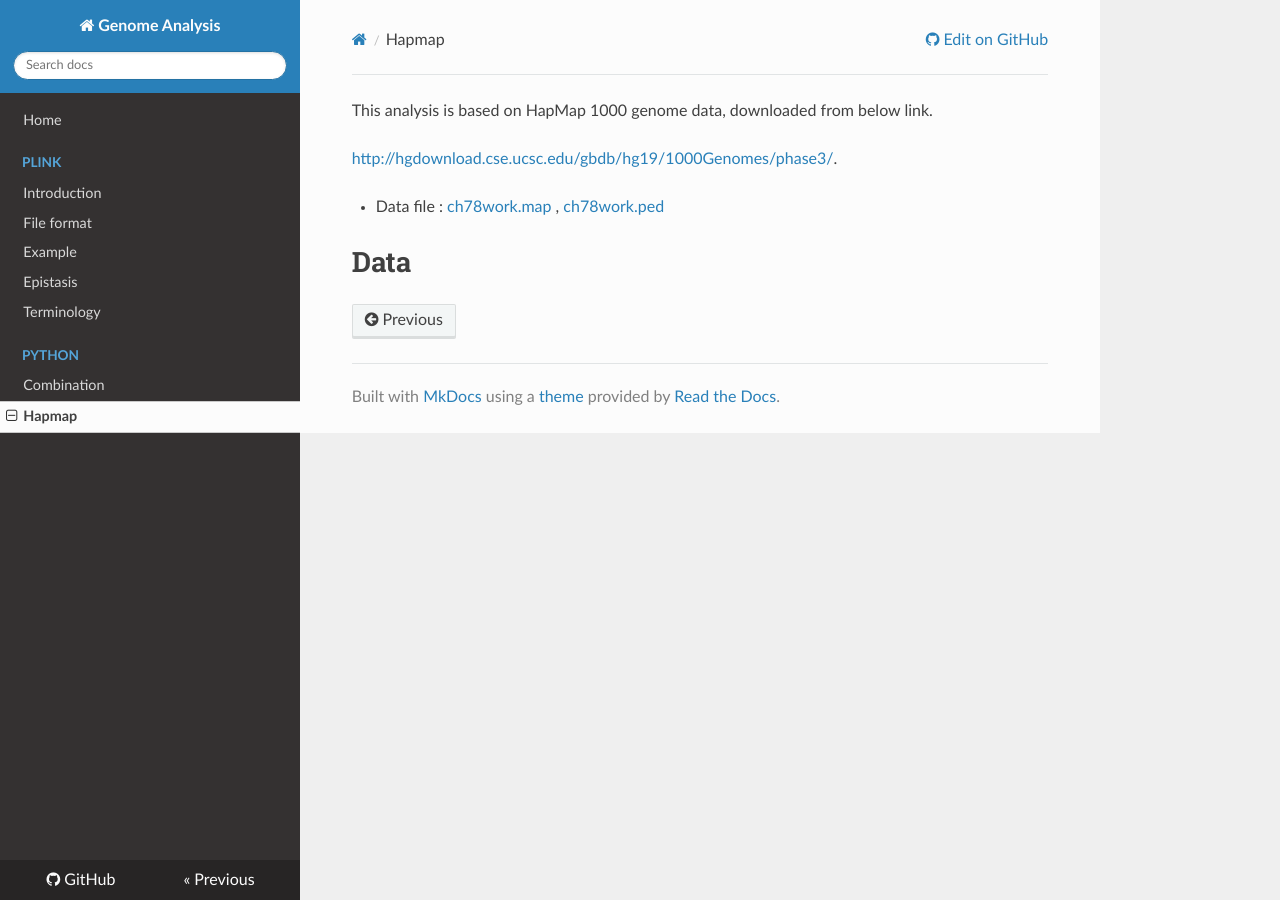
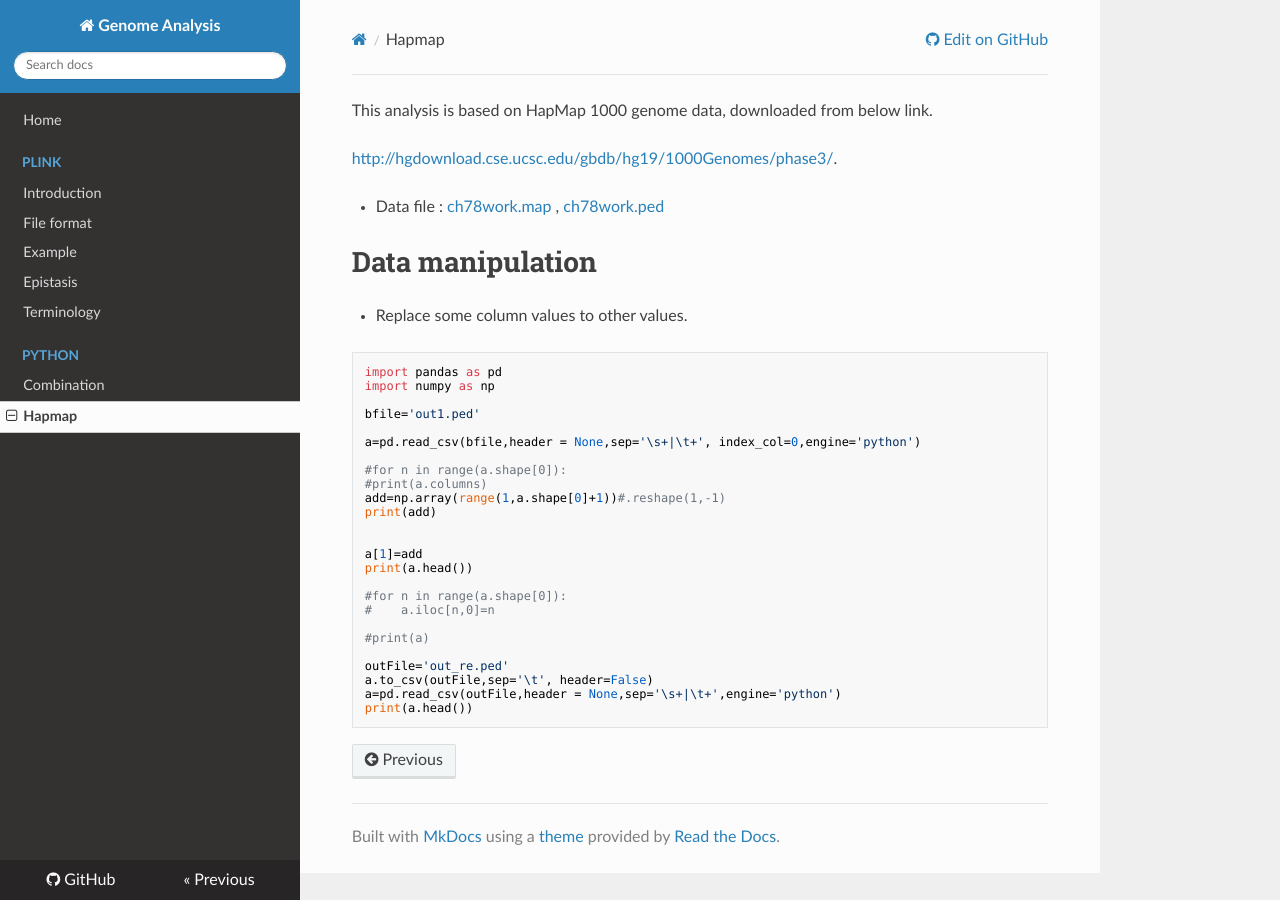
Before and after one commit to WonyoungCho/plink, an MkDocs documentation site: the page built from docs/hapMap1KG_ch7_8.md, in a window 1280 px wide. Built offline with MkDocs 1.6.1, drawn with Linux system fonts in a browser that asks for light colours; nearby versions of some CDN libraries; old or Windows-style settings are respelled for this version of MkDocs.

Commit message:
Update hapMap1KG_ch7_8.md

````diff
--- a/docs/hapMap1KG_ch7_8.md
+++ b/docs/hapMap1KG_ch7_8.md
@@ -4,4 +4,33 @@ This analysis is based on HapMap 1000 genome data, downloaded from below link.
 
 - Data file : [ch78work.map](data/ch78work.map) , [ch78work.ped](data/ch78work.ped)
 
-# Data
+# Data manipulation
+
+- Replace some column values to other values.
+```
+import pandas as pd
+import numpy as np
+
+bfile='out1.ped'
+
+a=pd.read_csv(bfile,header = None,sep='\s+|\t+', index_col=0,engine='python')
+
+#for n in range(a.shape[0]):
+#print(a.columns)
+add=np.array(range(1,a.shape[0]+1))#.reshape(1,-1)
+print(add)
+
+
+a[1]=add
+print(a.head())
+
+#for n in range(a.shape[0]):
+#    a.iloc[n,0]=n
+
+#print(a)
+
+outFile='out_re.ped'
+a.to_csv(outFile,sep='\t', header=False)
+a=pd.read_csv(outFile,header = None,sep='\s+|\t+',engine='python')
+print(a.head())
+```
````
